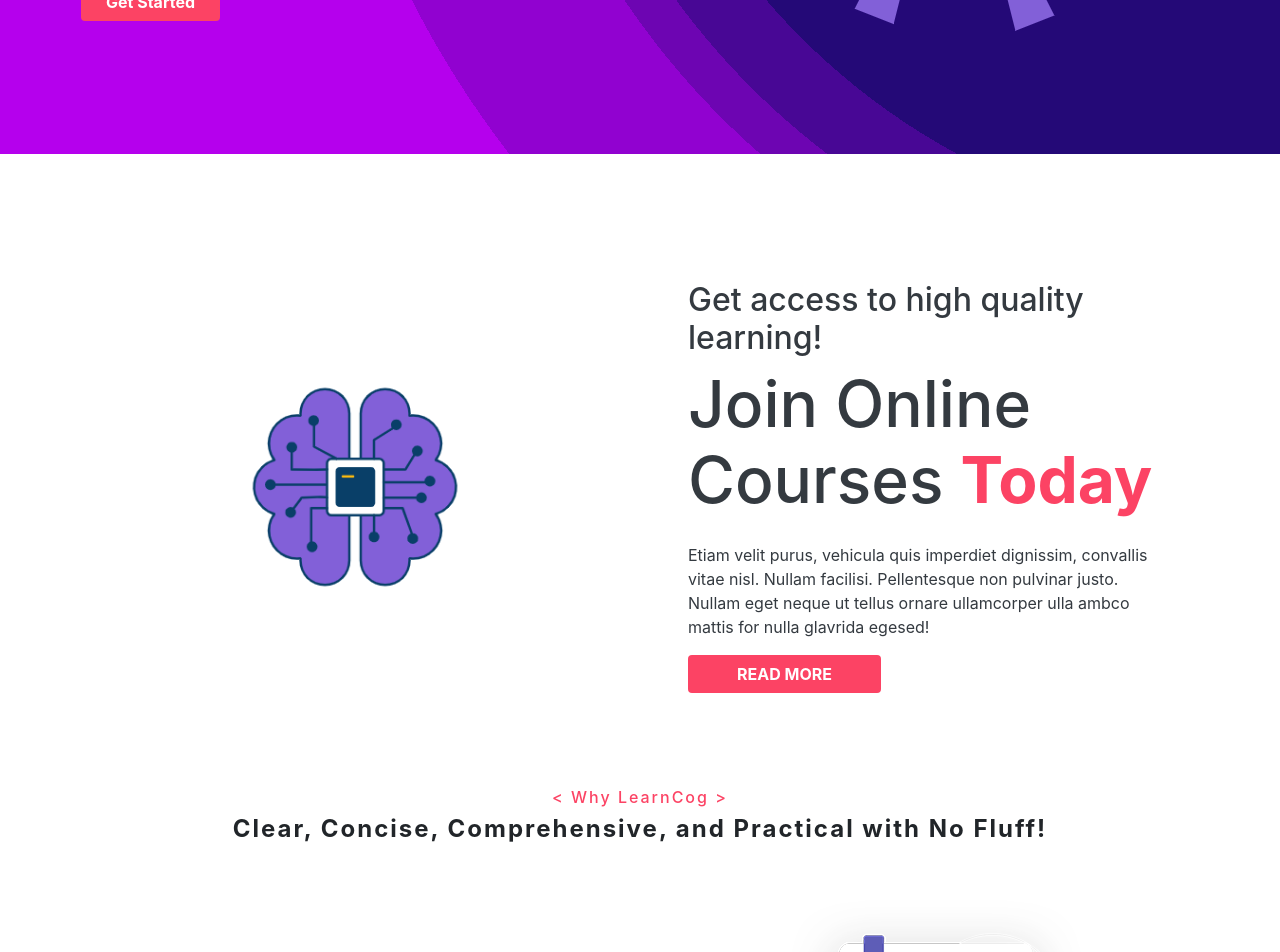
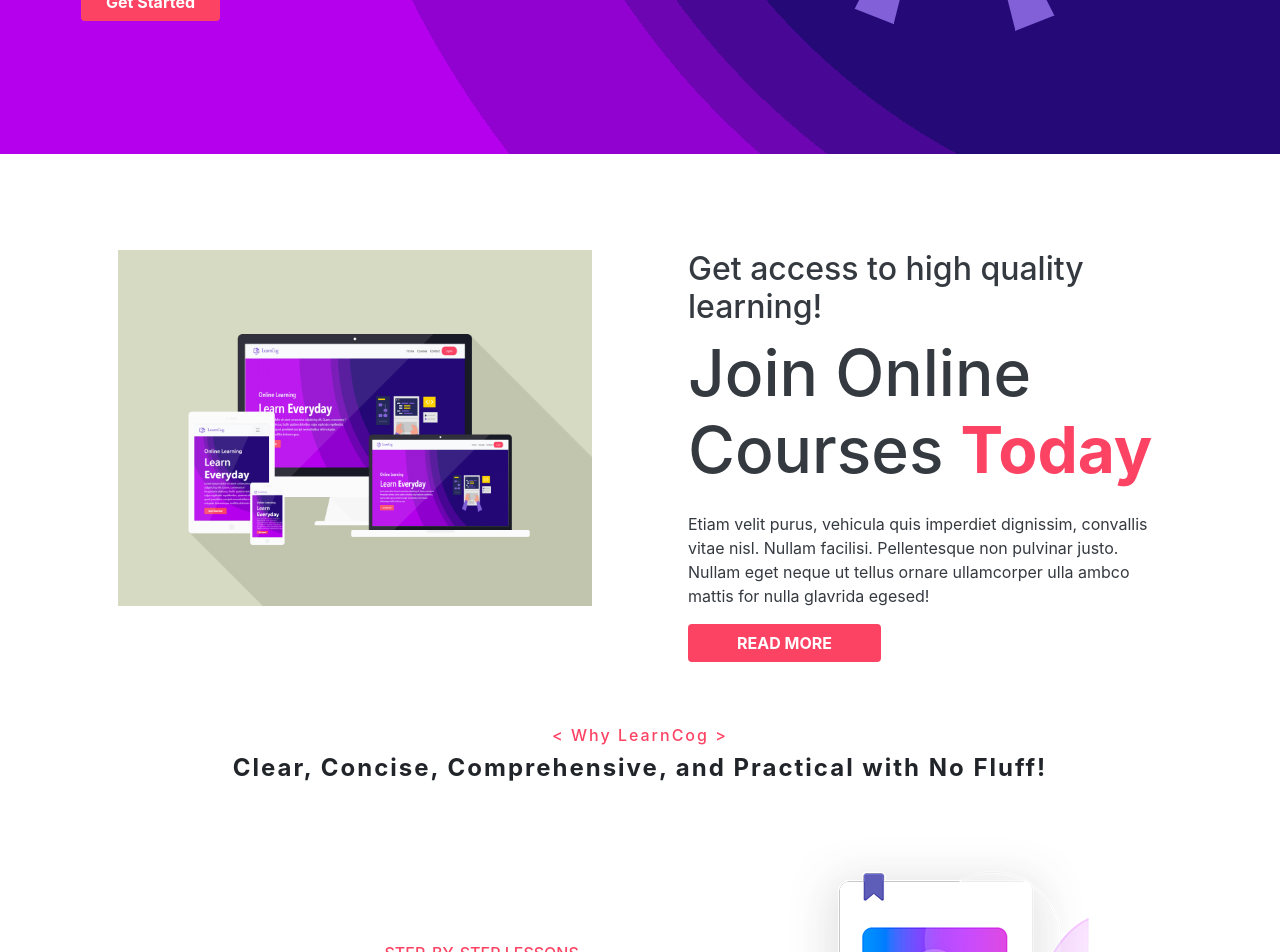
Before and after one commit to meetshubhamku/learncog, a PHP site: page / in a window 1280 px wide. Shown: the part 490-1442 px from the top of the page. Run offline with PHP 8.4, Linux system fonts and the light colour scheme; data comes from the database, SQL or seed files in the repository; some libraries are stand-ins or nearby versions.

Commit message:
Added new image for section 2 in index file

```diff
--- a/index.php
+++ b/index.php
@@ -54,7 +54,7 @@ include "./db.php";
       <div class="container">
         <div class="row">
           <div class="col-lg-6 col-md-6 col-sm-12 py-5 px-5 text-white order-1 d-none d-md-block">
-            <img src="./assets/join.png" class="img-fluid" alt="Responsive image">
+            <img src="./assets/flat.png" class="img-fluid" alt="Responsive image">
           </div>
           <div class="col lg-6 col-md-6 col-sm-12 py-5 px-5 text-dark order-sm-1 d-flex flex-column justify-content-center">
             <h6 style="font-size: 2rem;">Get access to high quality learning!</h6>
```
Also changed, not shown: assets/flat.png (added).
